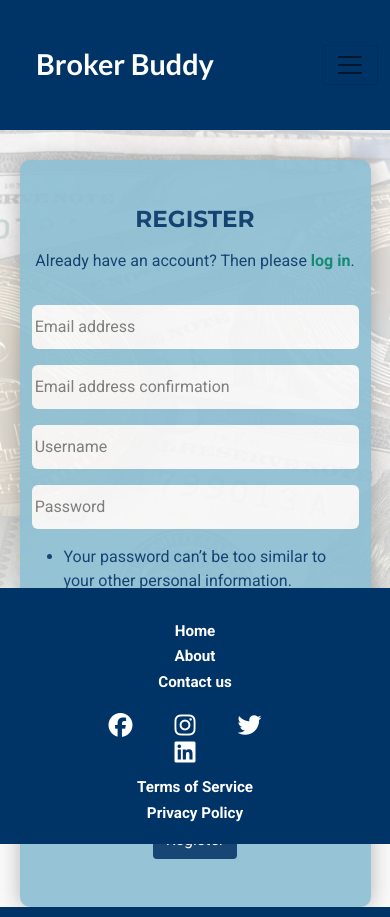
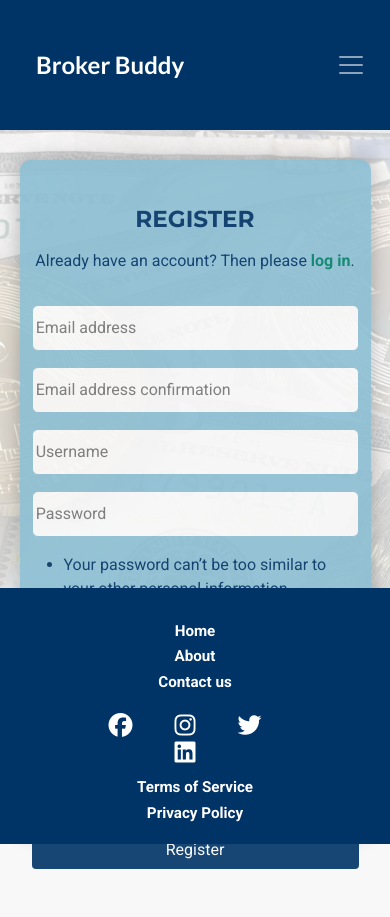
Before and after one commit to e-kai00/finFlare, a Django app: page /accounts/signup/ in a window 390 px wide. Run offline with Django 4.2, Linux system fonts and the light colour scheme; some libraries are stand-ins or nearby versions.

Commit message:
Style navbar toggler

```diff
--- a/static/css/style.css
+++ b/static/css/style.css
@@ -76,12 +76,24 @@ nav .nav-link {
     align-items: center;
 }
 
+.navbar-toggler, .navbar-toggler:active {
+    border: none;
+}
+
+.navbar-toggler-icon {
+    filter: invert(1) grayscale(1) brightness(20);
+}
+
 .navbar-text .dropdown-toggle::after {
     content: none;  /* This removes the arrow */
 }
 
 .navbar-text .dropdown-toggle .fa-user-circle {
     margin-right: 0;  /* Adjust as needed */
+}
+
+.navbar .dropdown-menu {
+    background-color: var(--primary-color) !important;
 }
 
 .main-container {
@@ -267,6 +279,14 @@ form.signup p input {
     .footer-wrapper .center-content {
         padding-block: .5em;
     }
+
+    .brand {
+        font-size: 1.5rem;
+    }
+
+    #container-drop-down {
+        background-color: var(--primary-color) !important;
+    }
 }
 
 /* ------------------- LOGIN PAGE ------------------- */
@@ -297,7 +317,7 @@ form.signup p input {
     opacity: 0.9;
     position: relative;
     max-width: 600px;
-    top: 125px;
+    top: 50px;
     width: 90%;
     border-radius: 10px;
     box-shadow: 0 0 20px rgba(0, 0, 0, 0.3);
@@ -307,7 +327,7 @@ form.signup p input {
     top: 35px;
 }
 
-#login-btn {
+.login-btn {
     width: 100%;
 }
 
@@ -320,5 +340,5 @@ form.signup p input {
 input, textarea, select {
     background-color: var(--background-color)!important;
     padding: 10px;
-    border: none !important;
+    border-color: var(--secondary-color) !important;
 }
--- a/templates/account/signup.html
+++ b/templates/account/signup.html
@@ -14,7 +14,7 @@
 {% block content %}
 
 <div class="hero-image">
-  <div class="container account-container" id="signup-container">
+  <div class="container account-container h-100" id="signup-container">
     <div class="row">
       <div class="col-md-8 mt-3 offset-md-2 text-center">
         <h3 class="account-h3">{% trans "REGISTER" %}</h3>
@@ -33,7 +33,7 @@
           {% endif %}
 
           <div class="my-5 text-center">
-            <button class="btn btn-signup right" type="submit">{% trans "Register" %}</button>
+            <button class="btn btn-signup right login-btn" type="submit">{% trans "Register" %}</button>
           </div>
         </form>
       </div>
--- a/templates/base.html
+++ b/templates/base.html
@@ -63,7 +63,7 @@
 
 <body class="d-flex flex-column h-100 main-bg">
     <nav class="navbar navbar-expand-lg navbar-light">
-        <div class="container container-fluid">
+        <div class="container container-fluid" id="container-drop-down">
             <a class="navbar-brand" href="{% url 'home' %}"><span class="brand text-white m-4">Broker Buddy </a>
             <button class="navbar-toggler" type="button" data-bs-toggle="collapse" data-bs-target="#navbarText"
                 aria-controls="navbarText" aria-expanded="false" aria-label="Toggle navigation">
```
